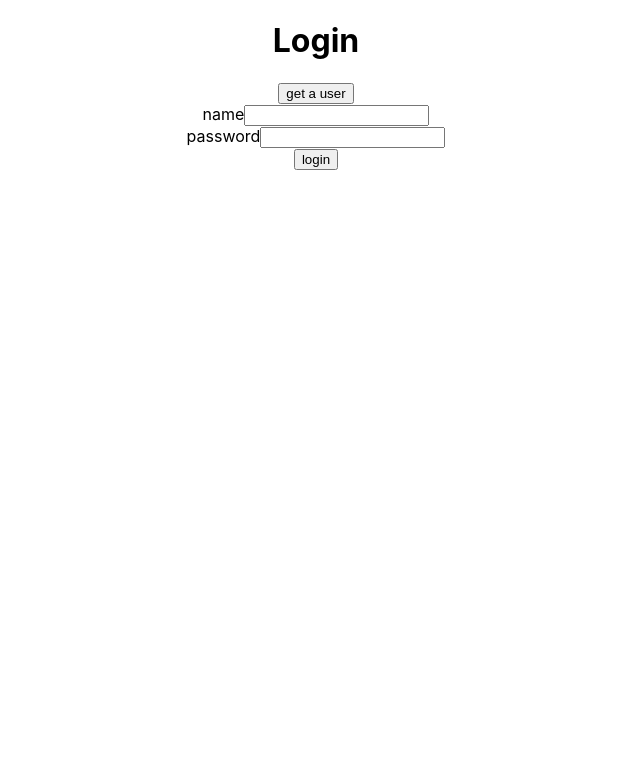
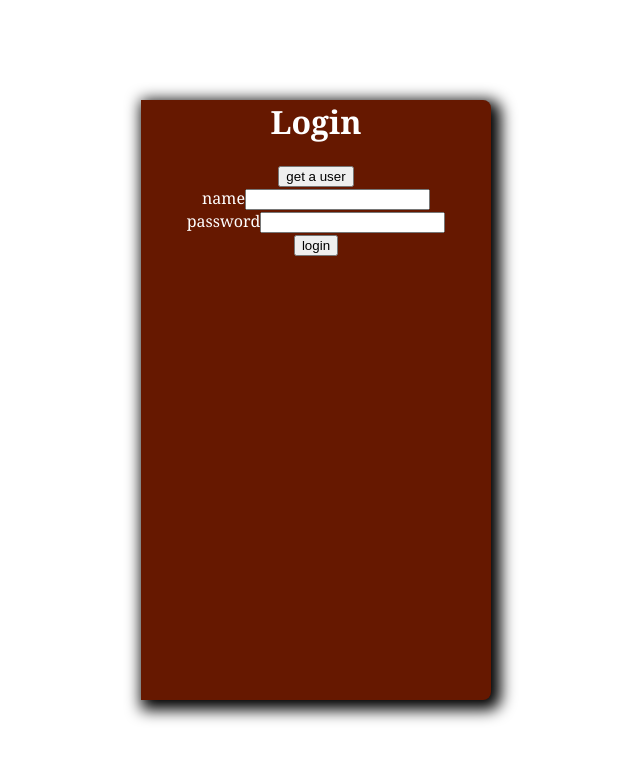
Before and after one commit to YehudaEdelstien/Schoolwork-JBH, a React (Create React App) app in the folder 05-react/project/: page /login in a window 1280 px wide. Shown: the top 760 px of the page, without its empty margins (324-964 px from the left). Built offline with nearby package versions, Linux system fonts and the light colour scheme.

Commit message:
styling
made it look like a menu

```diff
--- a/05-react/project/src/App.css
+++ b/05-react/project/src/App.css
@@ -1,12 +1,23 @@
+h1 {
+  margin-top: 0;
+}
+
+
 .App {
+  width: 700px;
+  height: 600px;
+  display: grid;
+  grid-auto-flow: column;
+  justify-items: center;
+
   text-align: center;
+  font-family: Georgia, serif;
 }
 
 .App-logo {
   height: 40vmin;
   pointer-events: none;
 }
-
 
 .App-header {
   background-color: #282c34;
@@ -21,6 +32,32 @@
 
 .App-link {
   color: #61dafb;
+}
+
+#root {
+  min-height: 100vh;
+  display: flex;
+  justify-content: center;
+  align-items: center;
+}
+
+/* --Pages-- */
+.login {
+  background-color: rgb(102, 24, 0);
+  width: 350px;
+  color: white;
+  border-radius: 0px 8px 8px 0px;
+  box-shadow: 5px 5px 15px 5px #000000;;
+}
+
+.dashboard {
+  background-color: antiquewhite;
+  border: 8px solid rgb(102, 24, 0);
+  width: 100%;
+  overflow-y: auto;
+  word-wrap: break-word;
+  border-radius: 8px;
+  box-shadow: 0px 0px 15px #000000;;
 }
 
 /* Loading spinner */
--- a/05-react/project/src/components/dashboard/Dashboard.jsx
+++ b/05-react/project/src/components/dashboard/Dashboard.jsx
@@ -30,18 +30,19 @@ function Dashboard() {
 
     if (!userData) return (<div>loading...</div>)
 
-    return (<>
+    return (
+        <div className="dashboard">
             <Navbar username={userData.username} />
 
             <Routes>
-            <Route path="/" element={<h3>Please choose a page to get started!</h3>}/>
+                <Route path="/" element={<h3>Please choose a page to get started!</h3>} />
                 <Route path='info' element={<Info userData={userData} />} />
                 <Route path="todos" element={<ToDos userId={userData.id} />} />
                 <Route path="posts/*" element={<Posts userId={userData.id} />} />
-            <Route path="albums/*" element={<Albums userId={userData.id}/>} />
-            <Route path="*"  element={<NotFound />} />
+                <Route path="albums/*" element={<Albums userId={userData.id} />} />
+                <Route path="*" element={<NotFound />} />
             </Routes>
-    </>
+        </div>
     );
 }
 
--- a/05-react/project/src/components/dashboard/pages/posts/FocusedPost.jsx
+++ b/05-react/project/src/components/dashboard/pages/posts/FocusedPost.jsx
@@ -73,7 +73,7 @@ function Comments({ data }) {
 
 function Comment({ data }) {
     const commentStyle = {
-        width: "75vw",
+        width: "75%",
         margin: "10px auto",
         padding: "15px",
         borderTop: "1px solid black",
--- a/05-react/project/src/components/login/Login.jsx
+++ b/05-react/project/src/components/login/Login.jsx
@@ -1,5 +1,5 @@
 import React, { useState } from 'react';
-import {useNavigate, Navigate } from "react-router-dom";
+import { useNavigate, Navigate } from "react-router-dom";
 import baseUrl from '../baseUrl';
 
 export default function Login() {
@@ -11,7 +11,7 @@ export default function Login() {
 
 
     if (localStorage.getItem("username")) { // redirect if logged in
-        return <Navigate to="/dashboard" replace={true}/>
+        return <Navigate to="/dashboard" replace={true} />
     }
 
     // component functions
@@ -19,7 +19,7 @@ export default function Login() {
     const submit = async (e) => {
         e.preventDefault();
         try {
-            const {data: user} = await baseUrl.get("users?username=" + name)
+            const { data: user } = await baseUrl.get("users?username=" + name)
 
             if (user.length !== 1 || latToPassword(user[0].address.geo.lat) !== password) {
                 throw new Error("No such user name and password");
@@ -49,6 +49,7 @@ export default function Login() {
 
     return (
         <>
+            <div className='login'>
                 <h1>Login</h1>
                 <form onSubmit={submit}>
                     <button type="button" onClick={getRandomUser}>get a user</button>
@@ -59,8 +60,9 @@ export default function Login() {
                         password<input value={password} onChange={({ target }) => setPassword(target.value)} required></input>
                     </div>
                     <button>login</button>
-                <div style={{color: "red"}}>{error}</div>
+                    <div style={{ color: "red" }}>{error}</div>
                 </form>
+            </div>
         </>
     );
 }
```
Lines whose indentation alone changed are shown as unchanged.
